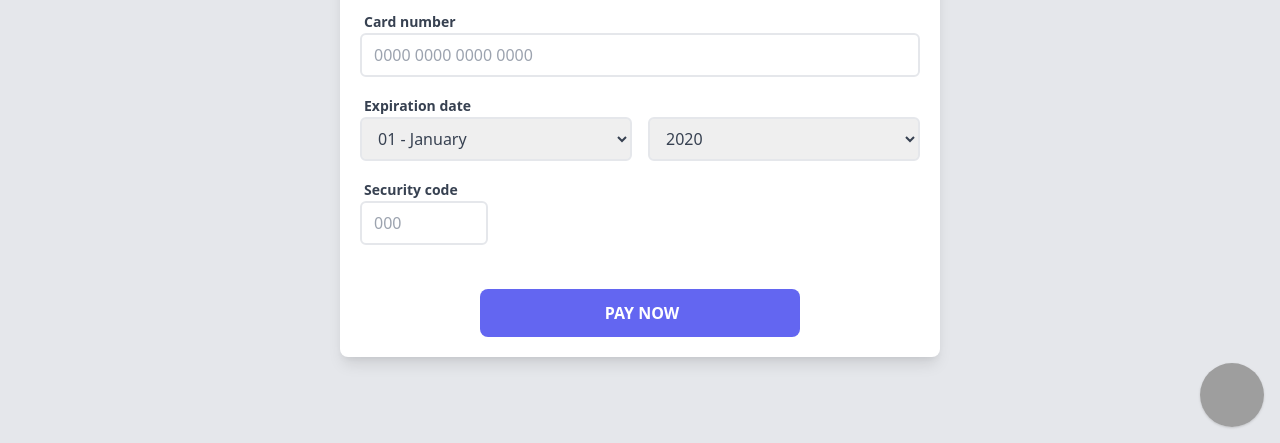
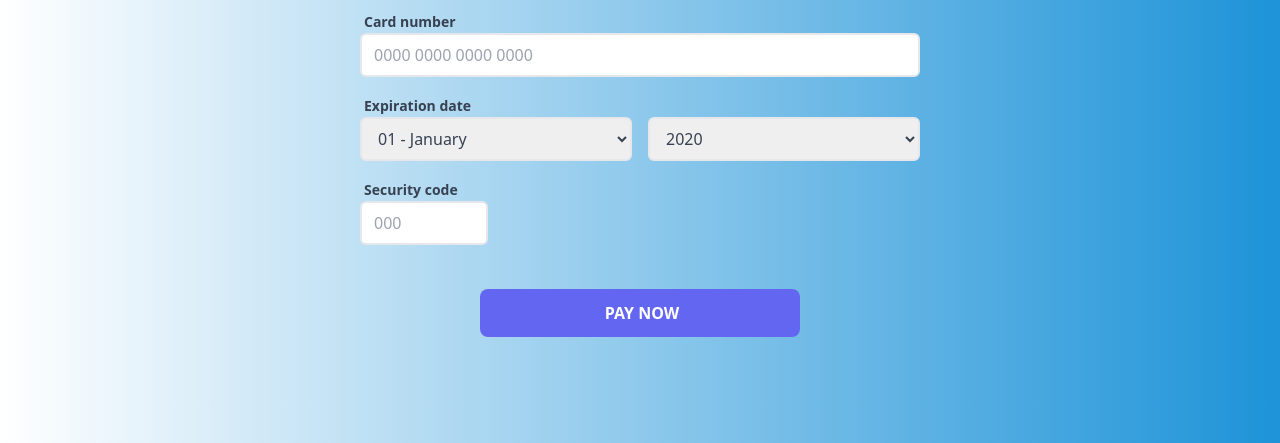
Before and after one commit to IvanoBaptista/Active-MKB-deep-dive, a website: page Payment-page/payment.html in a window 1280 px wide. Shown: the part 357-800 px from the top of the page. Drawn offline with nearby package versions, Linux system fonts and the light colour scheme; grey boxes are pictures that could not be loaded; some icons are missing.

Commit message:
Favicon | gradients

```diff
--- a/Payment-page/payment.html
+++ b/Payment-page/payment.html
@@ -6,8 +6,9 @@
     <meta name="viewport" content="width=device-width, initial-scale=1.0" />
     <meta http-equiv="X-UA-Compatible" content="ie=edge" />
     <title>
-    Tailwind Starter Template - Landing Page Template: Tailwind Toolbox
+        Globadyme | Payment
     </title>
+    <link rel="shortcut icon" type="image/png" href="/Active-MKB-deep-dive/Icons/logo.png">
     <meta name="description" content="Simple landind page" />
     <meta name="keywords" content="" />
     <meta name="author" content="" />
@@ -17,13 +18,18 @@
     <!-- Define your gradient here - use online tools to find a gradient matching your branding-->
     <style>
         .gradient {
-      background: linear-gradient(90deg, #d53369 0%, #daae51 100%);
+            background: linear-gradient(90deg, #ffffff 0%, #1d93d8 100%);
         }
     </style>
-<div class="min-w-screen min-h-screen bg-gray-200 flex items-center justify-center px-5 pb-10 pt-16">
-    <div class="w-full mx-auto rounded-lg bg-white shadow-lg p-5 text-gray-700" style="max-width: 600px">
+
+<body>
+
+
+    <div class="min-w-screen min-h-screen gradient flex items-center justify-center px-5 pb-10 pt-16">
+        <div class="w-full mx-auto rounded-lg p-5 text-gray-700" style="max-width: 600px">
             <div class="w-full pt-1 pb-5">
-            <div class="bg-indigo-500 text-white overflow-hidden rounded-full w-20 h-20 -mt-16 mx-auto shadow-lg flex justify-center items-center">
+                <div
+                    class="bg-indigo-500 text-white overflow-hidden rounded-full w-20 h-20 -mt-16 mx-auto shadow-lg flex justify-center items-center">
                     <i class="mdi mdi-credit-card-outline text-3xl"></i>
                 </div>
             </div>
@@ -40,27 +46,33 @@
                 <div class="px-2">
                     <label for="type2" class="flex items-center cursor-pointer">
                         <input type="radio" class="form-radio h-5 w-5 text-indigo-500" name="type" id="type2">
-                    <img src="https://www.sketchappsources.com/resources/source-image/PayPalCard.png" class="h-8 ml-3">
+                        <img src="https://www.sketchappsources.com/resources/source-image/PayPalCard.png"
+                            class="h-8 ml-3">
                     </label>
                 </div>
             </div>
             <div class="mb-3">
                 <label class="font-bold text-sm mb-2 ml-1">Name on card</label>
                 <div>
-                <input class="w-full px-3 py-2 mb-1 border-2 border-gray-200 rounded-md focus:outline-none focus:border-indigo-500 transition-colors" placeholder="John Smith" type="text"/>
+                    <input
+                        class="w-full px-3 py-2 mb-1 border-2 border-gray-200 rounded-md focus:outline-none focus:border-indigo-500 transition-colors"
+                        placeholder="John Smith" type="text" />
                 </div>
             </div>
             <div class="mb-3">
                 <label class="font-bold text-sm mb-2 ml-1">Card number</label>
                 <div>
-                <input class="w-full px-3 py-2 mb-1 border-2 border-gray-200 rounded-md focus:outline-none focus:border-indigo-500 transition-colors" placeholder="0000 0000 0000 0000" type="text"/>
+                    <input
+                        class="w-full px-3 py-2 mb-1 border-2 border-gray-200 rounded-md focus:outline-none focus:border-indigo-500 transition-colors"
+                        placeholder="0000 0000 0000 0000" type="text" />
                 </div>
             </div>
             <div class="mb-3 -mx-2 flex items-end">
                 <div class="px-2 w-1/2">
                     <label class="font-bold text-sm mb-2 ml-1">Expiration date</label>
                     <div>
-                    <select class="form-select w-full px-3 py-2 mb-1 border-2 border-gray-200 rounded-md focus:outline-none focus:border-indigo-500 transition-colors cursor-pointer">
+                        <select
+                            class="form-select w-full px-3 py-2 mb-1 border-2 border-gray-200 rounded-md focus:outline-none focus:border-indigo-500 transition-colors cursor-pointer">
                             <option value="01">01 - January</option>
                             <option value="02">02 - February</option>
                             <option value="03">03 - March</option>
@@ -77,7 +89,8 @@
                     </div>
                 </div>
                 <div class="px-2 w-1/2">
-                <select class="form-select w-full px-3 py-2 mb-1 border-2 border-gray-200 rounded-md focus:outline-none focus:border-indigo-500 transition-colors cursor-pointer">
+                    <select
+                        class="form-select w-full px-3 py-2 mb-1 border-2 border-gray-200 rounded-md focus:outline-none focus:border-indigo-500 transition-colors cursor-pointer">
                         <option value="2020">2020</option>
                         <option value="2021">2021</option>
                         <option value="2022">2022</option>
@@ -94,20 +107,16 @@
             <div class="mb-10">
                 <label class="font-bold text-sm mb-2 ml-1">Security code</label>
                 <div>
-                <input class="w-32 px-3 py-2 mb-1 border-2 border-gray-200 rounded-md focus:outline-none focus:border-indigo-500 transition-colors" placeholder="000" type="text"/>
+                    <input
+                        class="w-32 px-3 py-2 mb-1 border-2 border-gray-200 rounded-md focus:outline-none focus:border-indigo-500 transition-colors"
+                        placeholder="000" type="text" />
                 </div>
             </div>
             <div>
-            <button class="block w-full max-w-xs mx-auto bg-indigo-500 hover:bg-indigo-700 focus:bg-indigo-700 text-white rounded-lg px-3 py-3 font-semibold"><i class="mdi mdi-lock-outline mr-1"></i> PAY NOW</button>
+                <button
+                    class="block w-full max-w-xs mx-auto bg-indigo-500 hover:bg-indigo-700 focus:bg-indigo-700 text-white rounded-lg px-3 py-3 font-semibold"><i
+                        class="mdi mdi-lock-outline mr-1"></i> PAY NOW</button>
             </div>
         </div>
     </div>
-
-<!-- BUY ME A BEER AND HELP SUPPORT OPEN-SOURCE RESOURCES -->
-<div class="flex items-end justify-end fixed bottom-0 right-0 mb-4 mr-4 z-10">
-    <div>
-        <a title="Buy me a beer" href="https://www.buymeacoffee.com/scottwindon" target="_blank" class="block w-16 h-16 rounded-full transition-all shadow hover:shadow-lg transform hover:scale-110 hover:rotate-12">
-            <img class="object-cover object-center w-full h-full rounded-full" src="https://i.pinimg.com/originals/60/fd/e8/60fde811b6be57094e0abc69d9c2622a.jpg"/>
-        </a>
-    </div>
-</div>
+</body>
```
Also changed, not shown: Landing-Page-master/product_page.html (+2 -1 lines), Payment-page/payment-info.html (+30 -12 lines), Icons/logo.png (added), 1 other file. Lines whose indentation alone changed are shown as unchanged.
